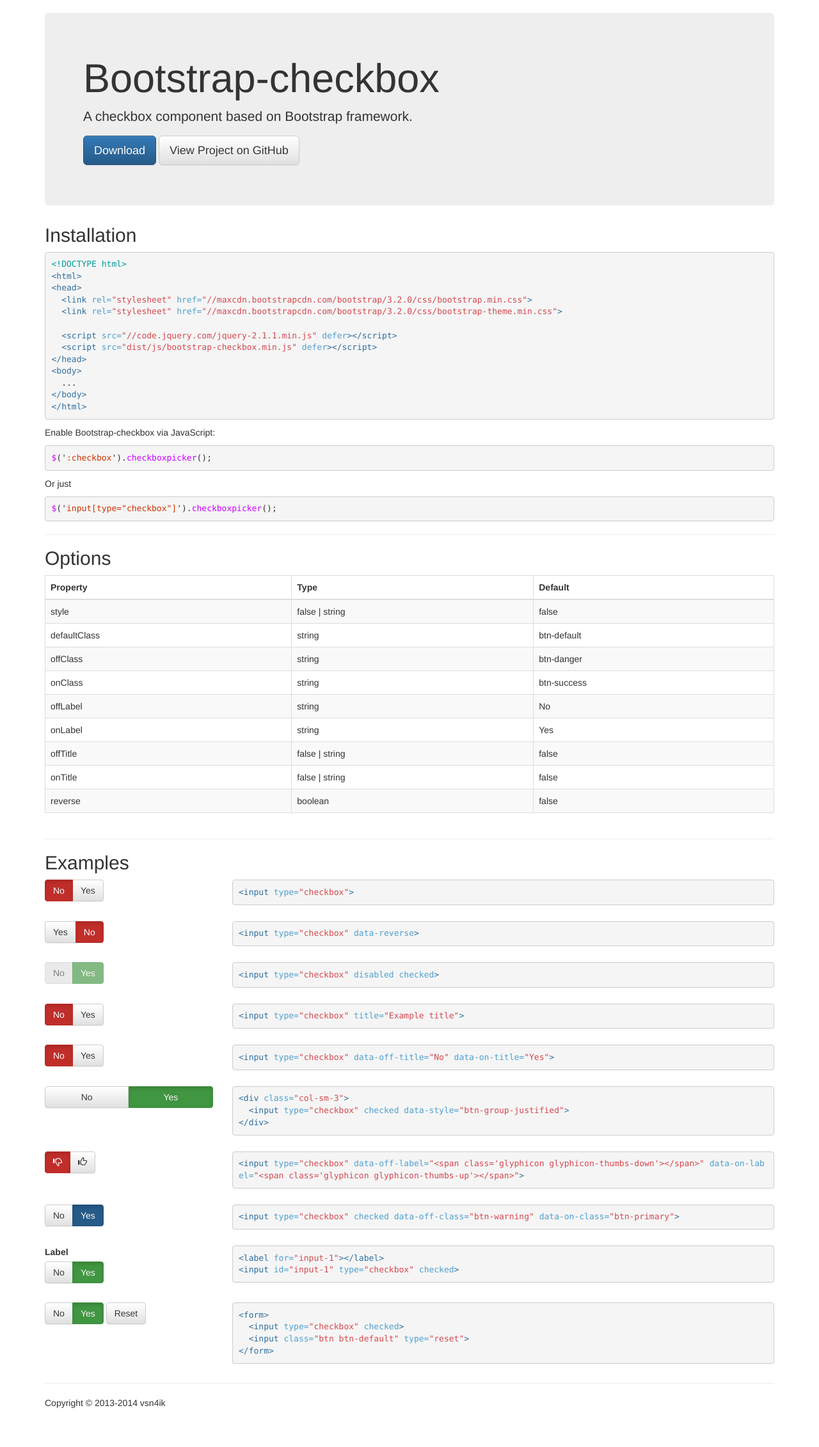
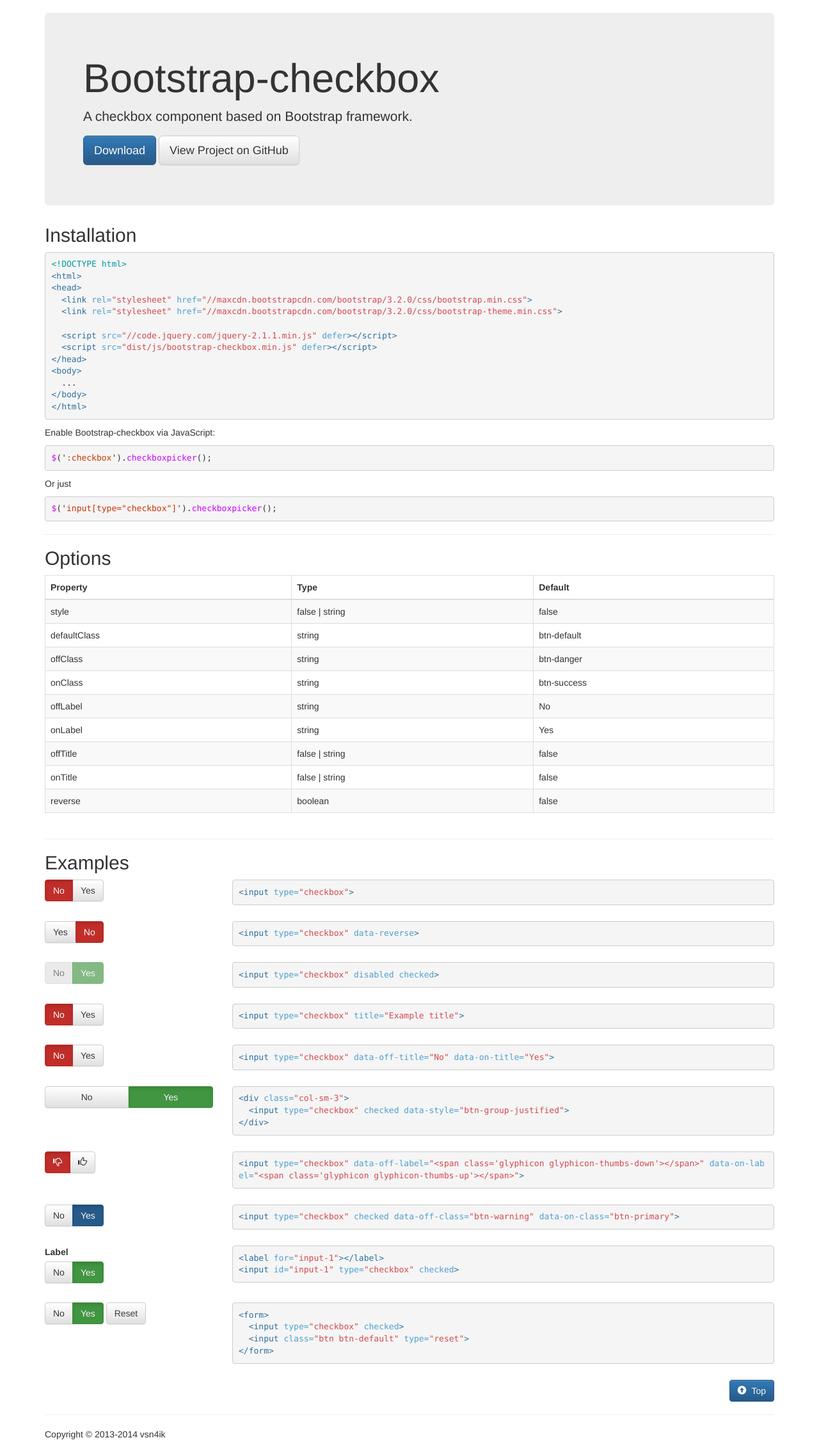
Before and after one commit to vsn4ik/bootstrap-checkbox, a Jekyll site: the page built from docs/index.html, in a window 1280 px wide. Shown: the whole page at 64% size. Built offline with Jekyll 4.4.1, drawn with Linux system fonts in a browser that asks for light colours; nearby versions of some CDN libraries; before the commit the page ends 2223 px from its top, so only the background shows below that.

Commit message:
Add scroll to top button.

```diff
--- a/docs/_layouts/default.html
+++ b/docs/_layouts/default.html
@@ -14,9 +14,16 @@
 
 		{{ content }}
 
+		<div class="clearfix">
+			<button id="scroll_top" class="btn btn-primary pull-right" type="button" title="Return to top">
+				<span class="glyphicon glyphicon-circle-arrow-up"></span>
+				<span>Top<span>
+			</button>
+		</div>
+
 		<hr>
-		<footer>
-			<p>Copyright &copy; 2013-{{ site.time | date: '%Y' }} vsn4ik</p>
+		<footer class="clearfix">
+			<span>Copyright &copy; 2013-{{ site.time | date: '%Y' }} vsn4ik</span>
 		</footer>
 	</div>
 </body>
--- a/docs/assets/css/index.css
+++ b/docs/assets/css/index.css
@@ -18,3 +18,7 @@ label[for] {
 .m-b {
 	margin-bottom: 15px;
 }
+
+.glyphicon + span {
+	margin-left: 4px;
+}
--- a/docs/assets/js/index.js
+++ b/docs/assets/js/index.js
@@ -4,4 +4,13 @@ $(function() {
 	$(':checkbox').checkboxpicker({
 		style: 'm-b'
 	});
+
+	$('#scroll_top').click(function() {
+		// 'html' for Mozilla Firefox, 'body' for other browsers
+		$('body, html').animate({
+			scrollTop: 0
+		}, 800);
+
+		this.blur();
+	});
 });
```
